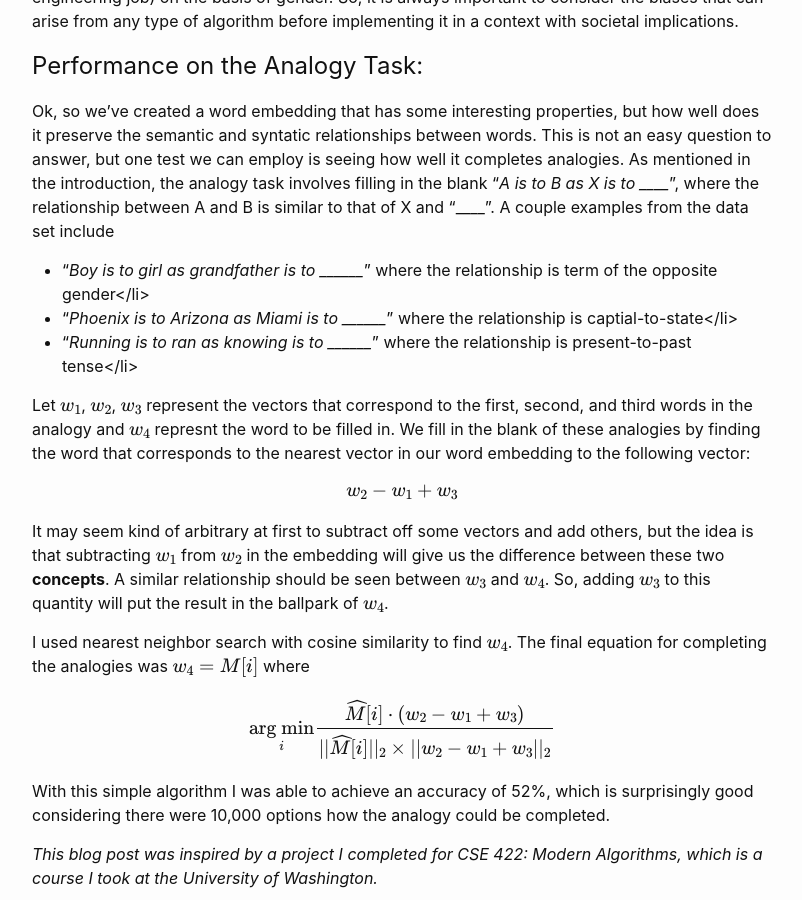
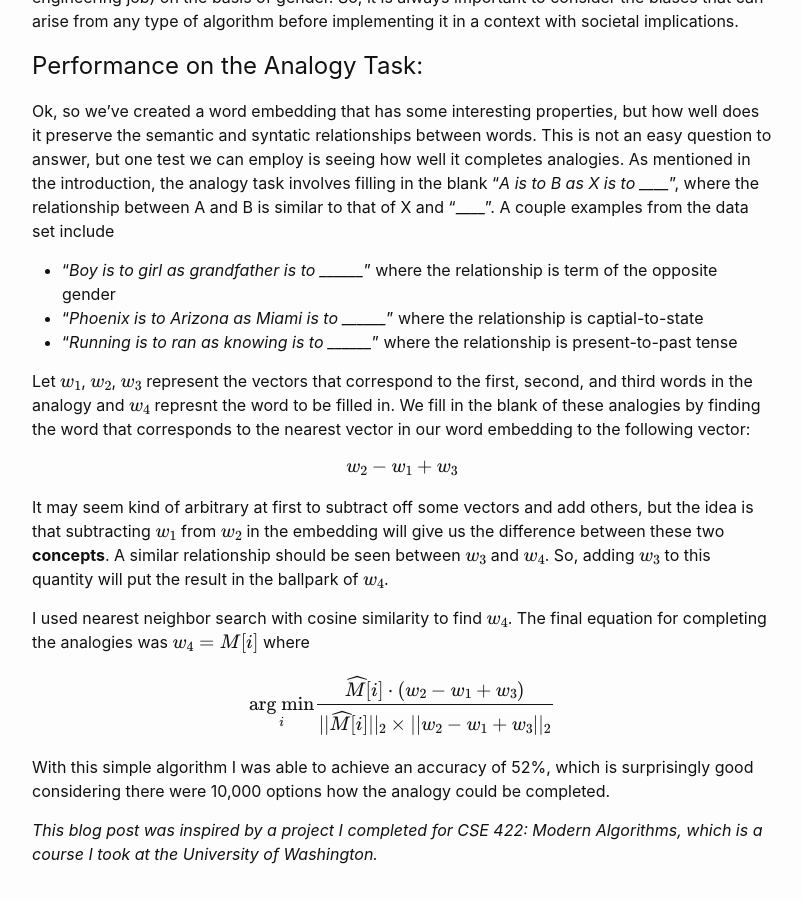
Before and after one commit to williamhowardsnyder/williamhowardsnyder.github.io, a Jekyll site: the page built from _posts/2021-02-10-Word_Embeddings.markdown, in a window 1280 px wide and 900 px high, scrolled down 4017 px. Shown: the whole window, without its empty margins (238-1040 px from the left). Built offline with Jekyll 4.4.1, drawn with Linux system fonts in a browser that asks for light colours; formulas are drawn with MathJax 3.

```diff
--- a/_posts/2021-02-10-Word_Embeddings.markdown
+++ b/_posts/2021-02-10-Word_Embeddings.markdown
@@ -76,9 +76,9 @@ In this plot, words like "engineer", "history", and "math" have negative project
 # Performance on the Analogy Task:
 
 Ok, so we've created a word embedding that has some interesting properties, but how well does it preserve the semantic and syntatic relationships between words. This is not an easy question to answer, but one test we can employ is seeing how well it completes analogies. As mentioned in the introduction, the analogy task involves filling in the blank "*A is to B as X is to \_\_\_\_*", where the relationship between A and B is similar to that of X and "\_\_\_\_". A couple examples from the data set include
-- "*Boy is to girl as grandfather is to \_\_\_\_\_\_*" where the relationship is term of the opposite gender</li>
-- "*Phoenix is to Arizona as Miami is to \_\_\_\_\_\_*" where the relationship is captial-to-state</li>
-- "*Running is to ran as knowing is to \_\_\_\_\_\_*" where the relationship is present-to-past tense</li>
+- "*Boy is to girl as grandfather is to \_\_\_\_\_\_*" where the relationship is term of the opposite gender
+- "*Phoenix is to Arizona as Miami is to \_\_\_\_\_\_*" where the relationship is captial-to-state
+- "*Running is to ran as knowing is to \_\_\_\_\_\_*" where the relationship is present-to-past tense
 
 Let $w_{1}$, $w_{2}$, $w_{3}$ represent the vectors that correspond to the first, second, and third words in the analogy and $w_4$ represnt the word to be filled in. We fill in the blank of these analogies by finding the word that corresponds to the nearest vector in our word embedding to the following vector:
 <script type="math/tex; mode=display"> w_{2} - w_{1} + w_{3} </script>
```
